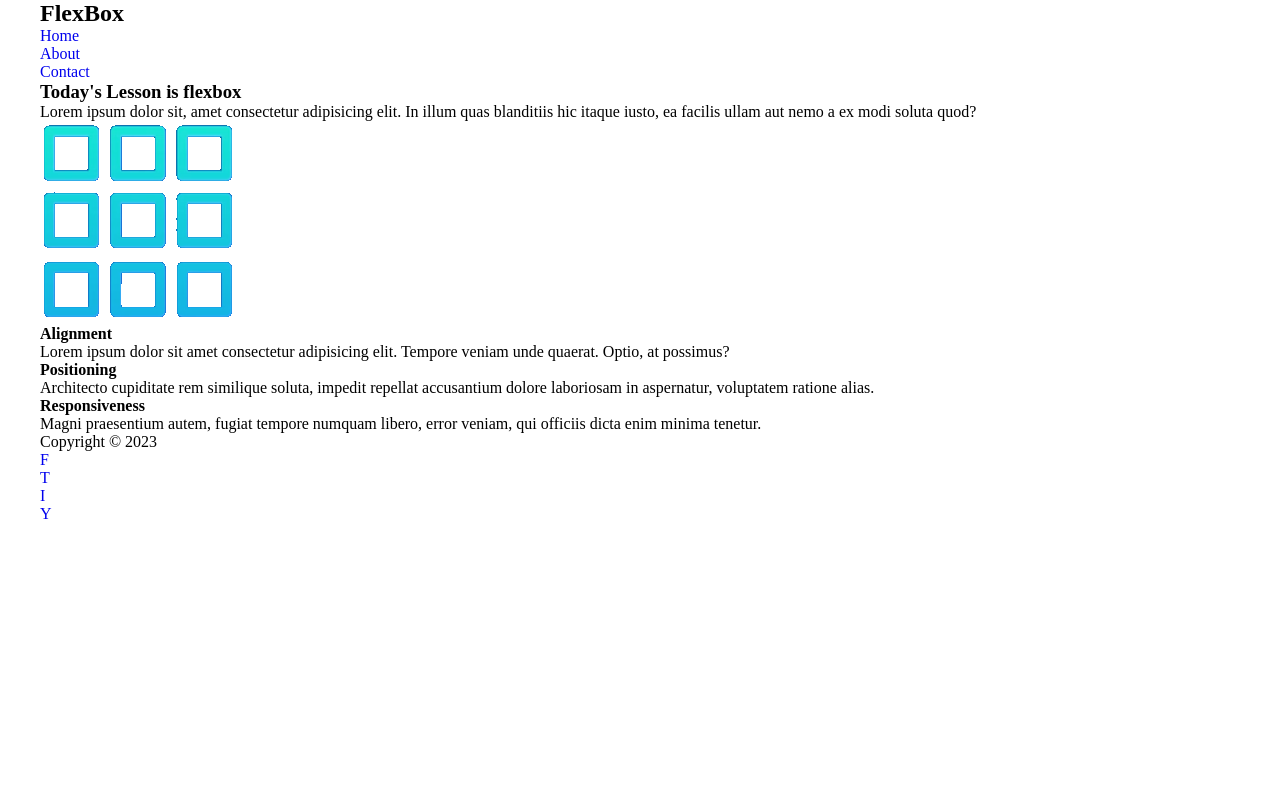
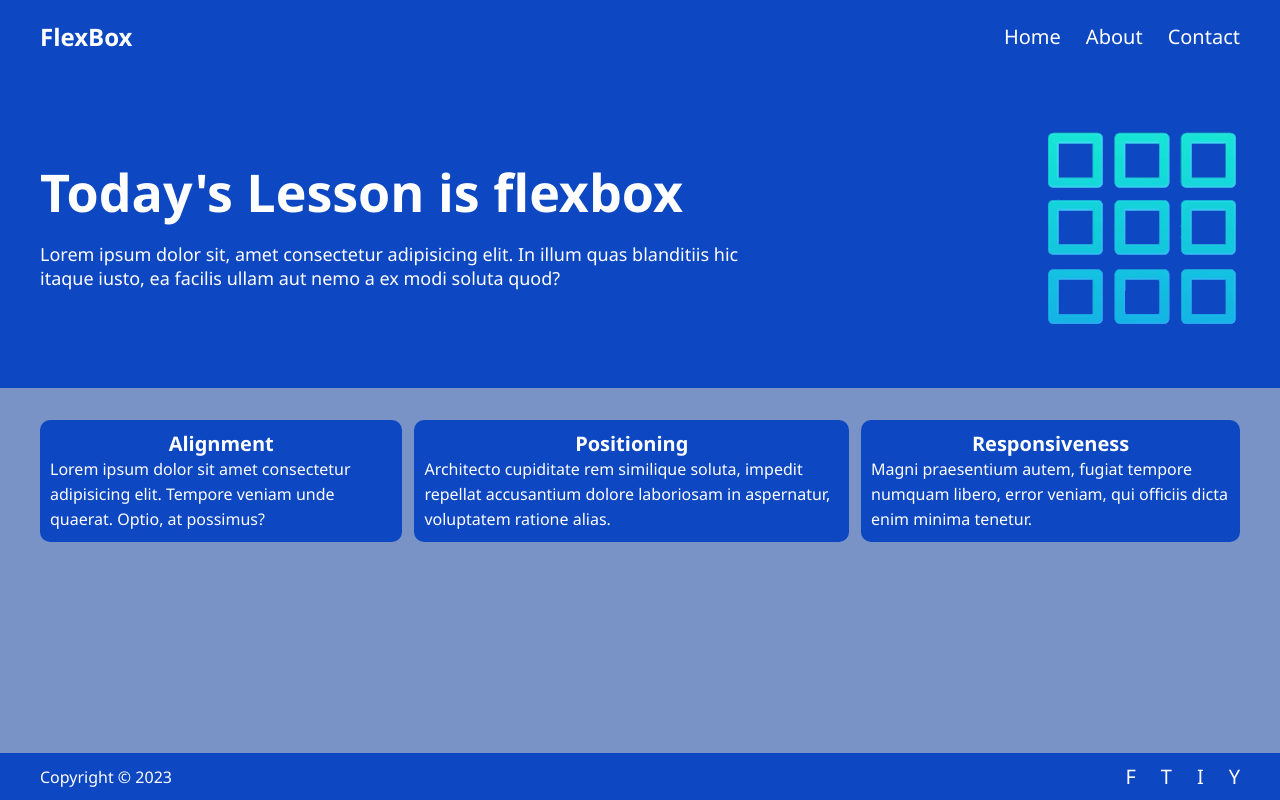
Before and after one commit to kalebmelaku/class-projects, a plain HTML site: page index.html in a window 1280 px wide. Drawn offline with Linux system fonts and the light colour scheme.

Commit message:
finished version

```diff
--- a/index.html
+++ b/index.html
@@ -25,9 +25,11 @@
         <div class="hero-section">
           <div class="left-text">
             <h3>Today's Lesson is flexbox</h3>
-            Lorem ipsum dolor sit, amet consectetur adipisicing elit. In illum
-            quas blanditiis hic itaque iusto, ea facilis ullam aut nemo a ex modi
-            soluta quod?
+            <p>
+              Lorem ipsum dolor sit, amet consectetur adipisicing elit. In illum
+             quas blanditiis hic itaque iusto, ea facilis ullam aut nemo a ex modi
+             soluta quod?
+            </p>
           </div>
           <div class="right-img">
             <img src="./image/img.png" alt="image">
--- a/style/style.css
+++ b/style/style.css
@@ -3,6 +3,7 @@
     margin: 0;
     padding: 0;
     box-sizing: border-box;
+    font-family: 'Segoe UI', Tahoma, Geneva, Verdana, sans-serif;
 }
 ul{
     list-style: none;
@@ -21,3 +22,79 @@ a{
 
 /* If you want to change the font,
 set the new font inside * tag at the top of the file */
+
+body{
+    background-color: #7993C7;
+}
+header{
+    background-color: #0D47C1;
+    color: #fff;
+}
+nav{
+    display: flex;
+    align-items: center;
+    justify-content: space-between;
+    padding: 20px 0;
+}
+ul{
+    display: flex;
+}
+ul li a{
+    color: #fff;
+    font-size: 20px;
+}
+ul li{
+    margin-left: 25px;
+}
+.hero-section{
+    display: flex;
+    align-items: center;
+    justify-content: space-between;
+    padding: 55px 0;
+}
+.hero-section h3{
+    font-size: 52px;
+}
+.hero-section p{
+    font-size: 18px;
+    padding: 15px 0;
+    width: 70%;
+}
+.flex-container{
+    display: flex;
+    align-items: center;
+    justify-content: space-between;
+    margin: 32px 0;
+    width: 100%;
+}
+.flex-item{
+    background: #0D47C1;
+    color: #fff;
+    padding: 10px;
+    border-radius: 10px;
+}
+.flex-item h4{
+    text-align: center;
+    font-size: 20px;
+}
+.flex-item:nth-child(2){
+    margin-left: 12px;
+    margin-right: 12px;
+}
+.flex-item p{
+    line-height: 25px;
+}
+footer{
+    position: fixed;
+    bottom: 0;
+    left: 0;
+    width: 100%;
+    background-color: #0D47C1;
+}
+.footer-elements{
+    display: flex;
+    align-items: center;
+    justify-content: space-between;
+    padding: 10px 0;
+    color: #fff;
+}
```
